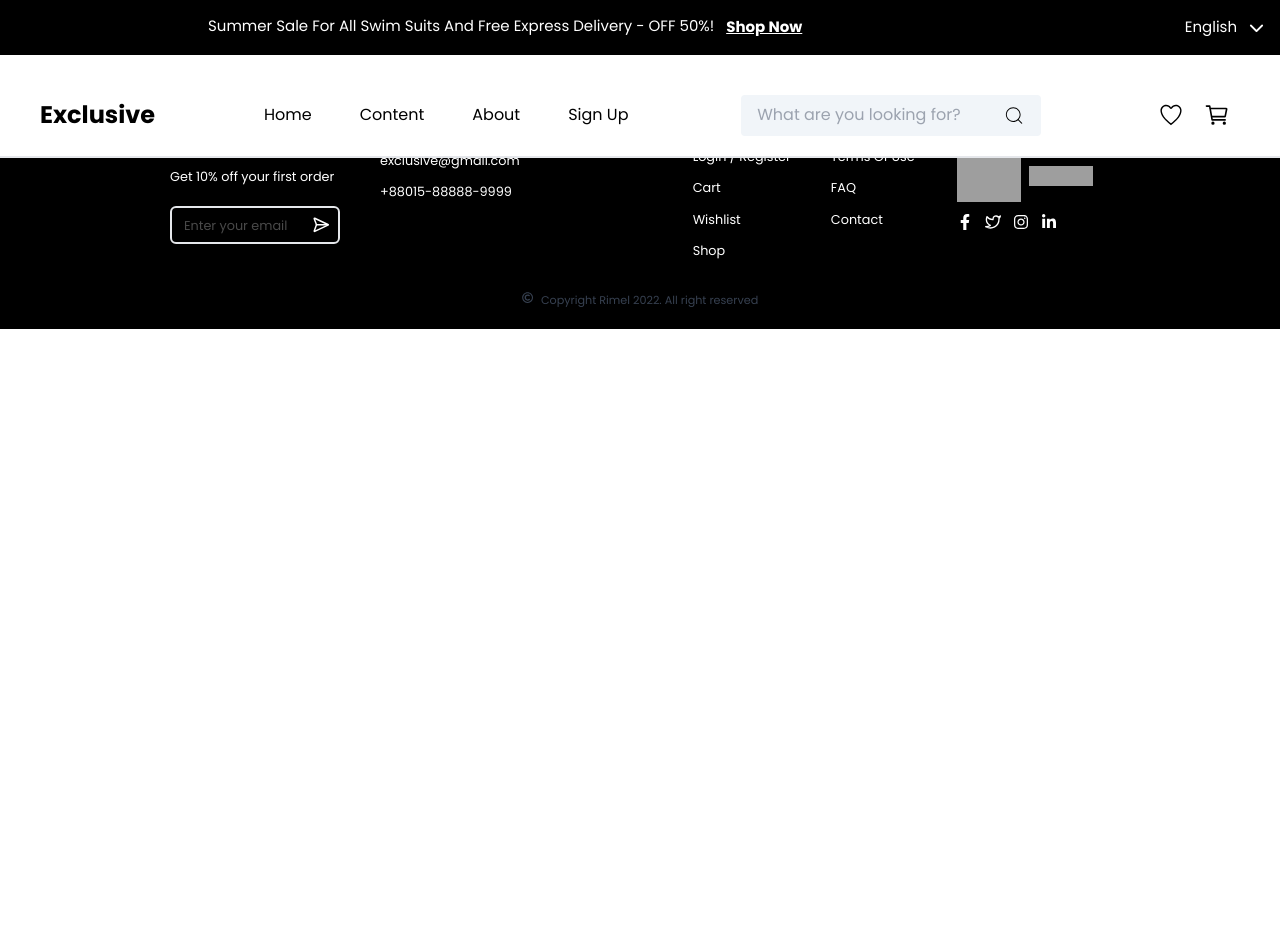
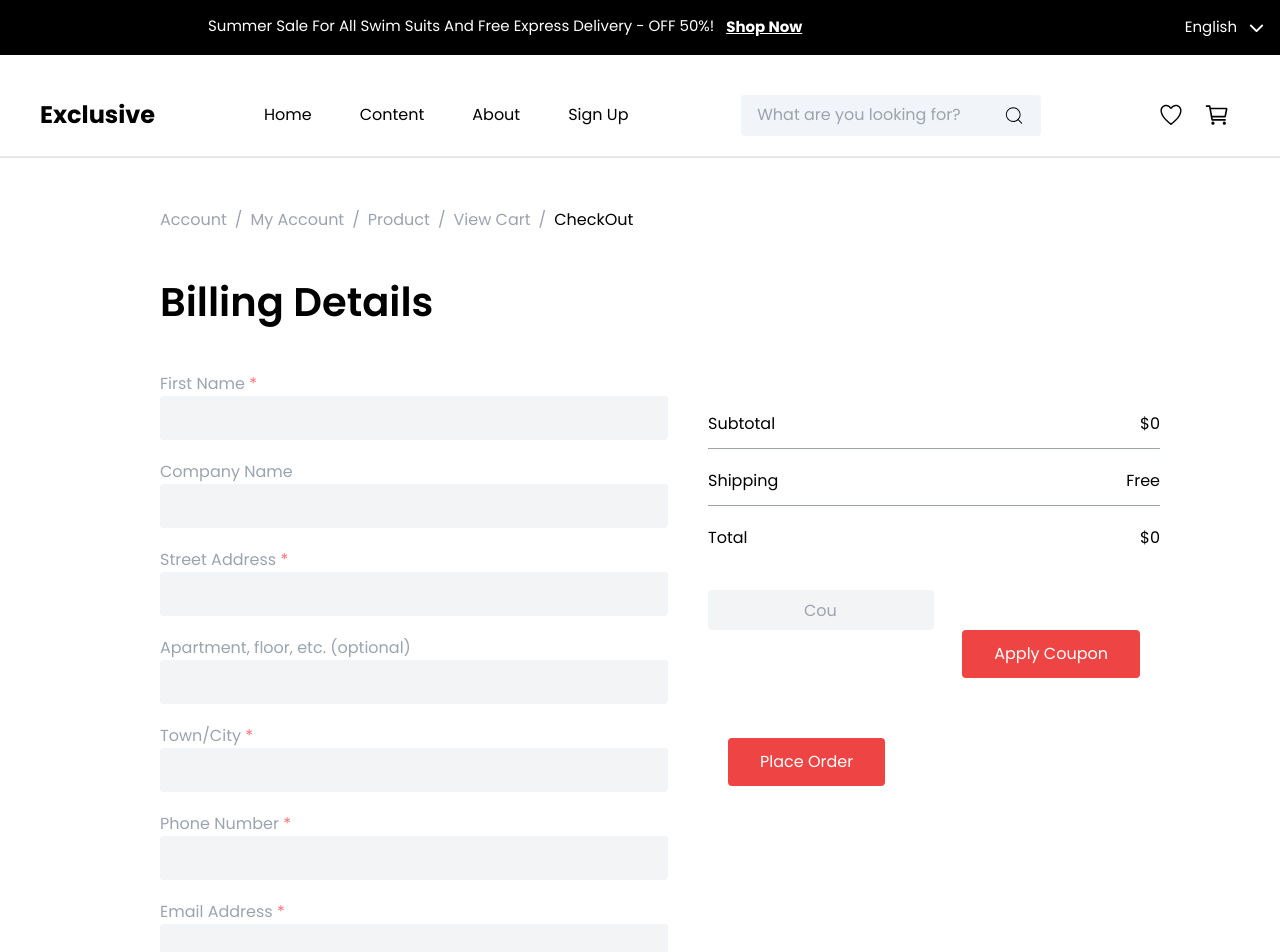
Before and after one commit to ayaosamaramadan/MERN-Ecommerce, a React (Vite) app: page /checkout in a window 1280 px wide. Shown: the top 952 px of the page. Before the commit the page ends 800 px from the top, so only its background shows below. Built offline with nearby package versions, Linux system fonts and the light colour scheme; grey boxes are pictures that could not be loaded; a web font is replaced by a local one.

Commit message:
add checkout

```diff
--- a/src/components/About.tsx
+++ b/src/components/About.tsx
@@ -20,7 +20,7 @@ const About = () => {
             makterplace with an active presense in Bangladesh. Supported by wide
             range of tailored marketing, data and service solutions, Exclusive
             has 10,500 sallers and 300 brands and serves 3 millioons customers
-            across the region.{" "}
+            across the region.
           </p>
           <p className="w-[75%]">
             Exclusive has more than 1 Million products to offer, growing at a
--- a/src/components/Checkout.tsx
+++ b/src/components/Checkout.tsx
@@ -1,7 +1,180 @@
+import { useSelector } from "react-redux";
+import { RootState } from "../main";
+
 const Checkout = () => {
-    return ( <>
+  const checkeditem = useSelector((state: RootState) => state.cartt.items);
+  return (
+    <>
+      <div className="mt-52 ml-40 space-x-2 flex">
+        <span className="text-gray-400">Account</span>
+        <span className="text-gray-400">/</span>
+        <span className="text-gray-400">My Account</span>
+        <span className="text-gray-400">/</span>
+        <span className="text-gray-400">Product</span>
+        <span className="text-gray-400">/</span>
+        <span className="text-gray-400">View Cart</span>
+        <span className="text-gray-400">/</span>
+        <span>CheckOut</span>
+      </div>
 
-    </> );
-}
+      <div className="block ml-40 mr-20 mt-10 ">
+        <h1 className="text-[2.5rem] font-semibold pb-10">Billing Details</h1>
+
+        <div className="flex justify-between">
+          <div className="w-[50%]">
+            <div>
+              <label className="text-gray-400" htmlFor="fname">
+                First Name <span className="text-red-400"> *</span>
+              </label>
+            </div>
+            <input
+              className="mb-5 bg-gray-100 px-24 rounded py-3 text-gray-700 leading-tight focus:outline-none focus:bg-white focus:border-gray-500"
+              type="text"
+              id="fname"
+              name="firstname"
+            />
+            <div>
+              <label className="text-gray-400" htmlFor="companyName">
+                Company Name
+              </label>
+            </div>
+            <input
+              className="mb-5 bg-gray-100 px-24 rounded py-3 text-gray-700 leading-tight focus:outline-none focus:bg-white focus:border-gray-500"
+              type="text"
+              id="companyName"
+              name="companyName"
+            />
+            <div>
+              <label className="text-gray-400" htmlFor="street">
+                Street Address<span className="text-red-400"> *</span>
+              </label>
+            </div>
+            <input
+              className="mb-5 bg-gray-100 px-24 rounded py-3 text-gray-700 leading-tight focus:outline-none focus:bg-white focus:border-gray-500"
+              type="text"
+              id="street"
+              name="street"
+            />
+            <div>
+              <label className="text-gray-400" htmlFor="apartment">
+                Apartment, floor, etc. (optional)
+              </label>
+            </div>
+            <input
+              className="mb-5 bg-gray-100 px-24 rounded py-3 text-gray-700 leading-tight focus:outline-none focus:bg-white focus:border-gray-500"
+              type="text"
+              id="apartment"
+              name="apartment"
+            />
+            <div>
+              <label className="text-gray-400" htmlFor="town">
+                Town/City<span className="text-red-400"> *</span>
+              </label>
+            </div>
+            <input
+              className="mb-5 bg-gray-100 px-24 rounded py-3 text-gray-700 leading-tight focus:outline-none focus:bg-white focus:border-gray-500"
+              type="text"
+              id="town"
+              name="town"
+            />
+            <div>
+              <label className="text-gray-400" htmlFor="phone">
+                Phone Number<span className="text-red-400"> *</span>
+              </label>
+            </div>
+            <input
+              className="mb-5 bg-gray-100 px-24 rounded py-3 text-gray-700 leading-tight focus:outline-none focus:bg-white focus:border-gray-500"
+              type="text"
+              id="phone"
+              name="phone"
+            />
+            <div>
+              <label className="text-gray-400" htmlFor="email">
+                Email Address<span className="text-red-400"> *</span>
+              </label>
+            </div>
+            <input
+              className="mb-5 bg-gray-100 px-24 rounded py-3 text-gray-700 leading-tight focus:outline-none focus:bg-white focus:border-gray-500"
+              type="text"
+              id="email"
+              name="email"
+            />
+
+            <div>
+              <input
+                className="rounded-full mr-3"
+                title="radio"
+                type="radio"
+                name="paymentMethod"
+              />
+              <label htmlFor="paymentMethod">
+                Save this information for faster check-out next time
+              </label>
+            </div>
+          </div>
+
+          <div>
+            {checkeditem.map((item) => (
+              <div key={item.id} className="w-[88%] ml-9 flex justify-between">
+                <img
+                  src={item.image}
+                  alt="product"
+                  className="w-[60px] h-[60px]"
+                />
+                <h2 className="pt-8">{item.name}</h2>
+                <p className="pt-8">${item.price}</p>
+              </div>
+            ))}
+
+            <div className="p-5 px-10 rounded">
+              <div className="flex justify-between mt-5 pb-3 border-gray-400 border-b-[0.1rem] w-full">
+                <p>Subtotal</p>
+                <p>
+                  $
+                  {checkeditem.reduce(
+                    (a, b) => a + b.afterdiscount * b.quantity,
+                    0
+                  )}
+                </p>
+              </div>
+              <div className="flex justify-between mt-5 pb-3 border-gray-400 border-b-[0.1rem] w-full">
+                <p>Shipping</p>
+                <p>Free</p>
+              </div>
+              <div className="flex justify-between mt-5">
+                <p>Total</p>
+                <p>
+                  $
+                  {checkeditem.reduce(
+                    (a, b) => a + b.afterdiscount * b.quantity,
+                    0
+                  )}
+                </p>
+              </div>
+
+              <div className="w-[100%] flex justify-between mt-10">
+                <input
+                  className="h-10 w-[50%] bg-gray-100 px-24 rounded py-3 text-gray-700 leading-tight focus:outline-none focus:bg-white focus:border-gray-500"
+                  type="text"
+                  name=""
+                  id=""
+                  placeholder="Coupon Code"
+                />
+                <button className="bg-red-500 px-8 rounded m-5 mt-10 text-white py-3 text-center">
+                  Apply Coupon
+                </button>
+              </div>
+              <div>
+                <button className="bg-red-500 px-8 rounded m-5 mt-10 text-white py-3 text-center">
+                  Place Order
+                </button>
+              </div>
+            </div>
+          </div>
+        </div>
+      </div>
+    </>
+  );
+};
 
 export default Checkout;
--- a/src/components/Home/Besto.tsx
+++ b/src/components/Home/Besto.tsx
@@ -126,6 +126,7 @@ const Besto = () => {
               </div>
               <div className="flex">
                 {[...Array(5)].map((_, i) => (
+                  <>
                   <span key={i} className="flex pr-1 mt-2">
                     {(product.stars || 0) > i ? (
                       <FaStar className="text-yellow-500" />
@@ -133,7 +134,9 @@ const Besto = () => {
                       <CiStar className="text-gray-900" />
                     )}
                   </span>
-                ))}
+
+              </>  ))}
+              <div className="text-gray-600 mt-2 ml-1 text-sm">({product.rate})</div>
               </div>
             </div>
           </div>
--- a/src/components/Home/Products.tsx
+++ b/src/components/Home/Products.tsx
@@ -67,14 +67,18 @@ const Products = () => {
             </div>
             <div className="flex">
               {[...Array(5)].map((_, i) => (
-                <span key={i} className="flex pr-1 mt-2">
+                <><span key={i} className="flex pr-1 mt-2">
                   {(product.stars || 0) > i ? (
                     <FaStar className="text-yellow-500" />
                   ) : (
                     <CiStar className="text-gray-900" />
                   )}
                 </span>
+
+                </>
+
               ))}
+              <div className="text-gray-600 mt-2 ml-1 text-sm">({product.rate})</div>
             </div>
           </div>
         </div>
--- a/src/components/Home/Sales.tsx
+++ b/src/components/Home/Sales.tsx
@@ -71,6 +71,7 @@ const Sales = () => {
               </div>
               <div className="flex">
                 {[...Array(5)].map((_, i) => (
+                  <>
                   <span key={i} className="flex pr-1 mt-2">
                     {(product.stars || 0) > i ? (
                       <FaStar className="text-yellow-500" />
@@ -78,8 +79,13 @@ const Sales = () => {
                       <CiStar className="text-gray-900" />
                     )}
                   </span>
+
+
+                  </>
                 ))}
+                    <div className="text-gray-600 mt-2 ml-1 text-sm">({product.rate})</div>
               </div>
+
             </div>
           </div>
         ))}
--- a/src/components/Navi.tsx
+++ b/src/components/Navi.tsx
@@ -79,7 +79,7 @@ const Navi = () => {
 
           <div className="text-black flex 2xl:text-[26px] xl:text-[26px] sm:text-[22px] 2sm:text-[22px]  mt-4 lg:mt-0 lg:mr-[50px] xl:pl-5">
 
-            <Link to="./wishlist">
+            <Link onClick={() => window.scrollTo({ top: 0, behavior: "smooth" })} to="./wishlist">
              <IoIosHeartEmpty className="mr-[10px]" />
            {wishItemCount===0 ? null :  <span className="bg-red-500 text-white p-1 rounded-full w-5 h-5 flex items-center justify-center absolute top-[6rem] right-[5.5rem] text-[0.8rem] pb-[0.4rem]">
               {wishItemCount}
@@ -88,7 +88,7 @@ const Navi = () => {
 
             </Link>
 
-          <Link to="./cart">
+          <Link to="./cart" onClick={() => window.scrollTo({ top: 0, behavior: "smooth" })}>
           <IoCartOutline className="ml-[10px]" />
 
           </Link>
--- a/src/types/product.ts
+++ b/src/types/product.ts
@@ -7,5 +7,6 @@ export type Productpro = {
   stars?: number;
   quantity?: number;
   isLove?: boolean;
+  rate?: number;
 
 };
```
Also changed, not shown: src/api/productss.ts (+17 -0 lines), src/components/Cart.tsx (+9 -2 lines), src/components/Wishlist.tsx (+6 -11 lines).
